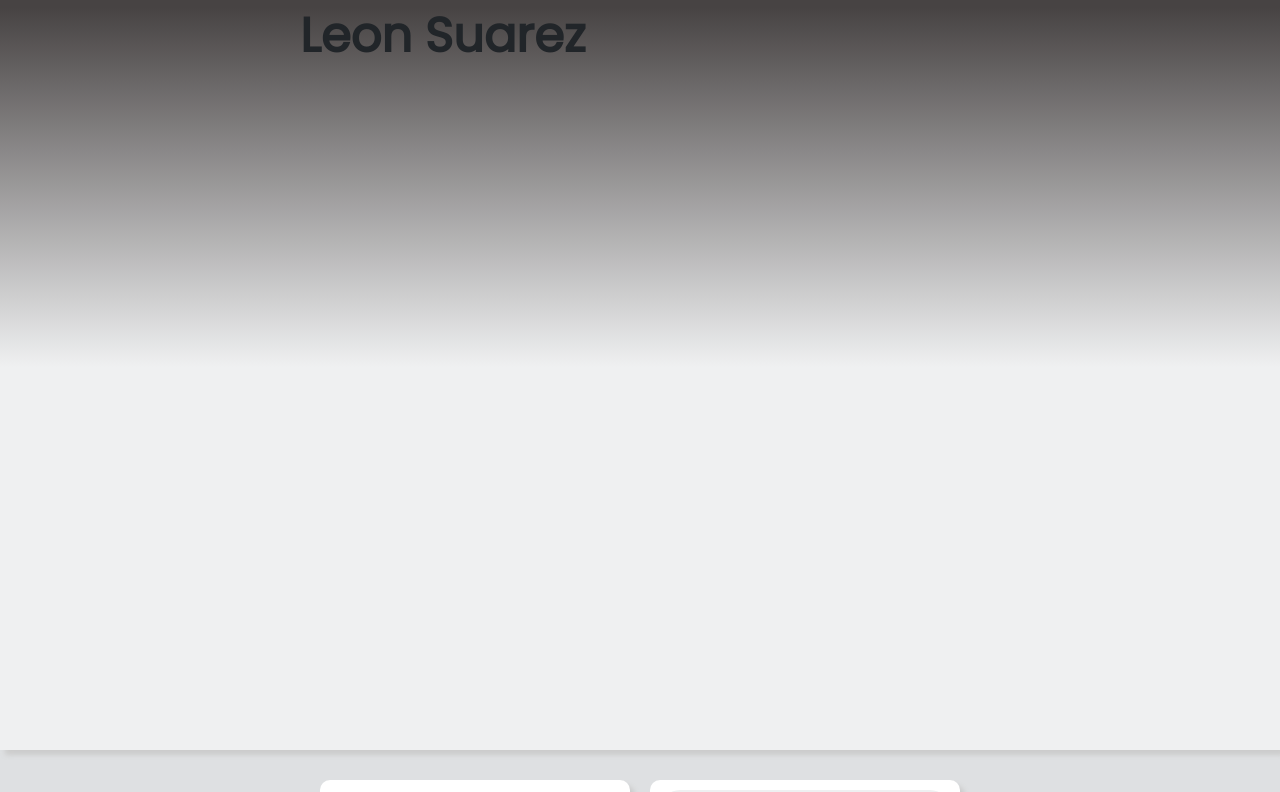
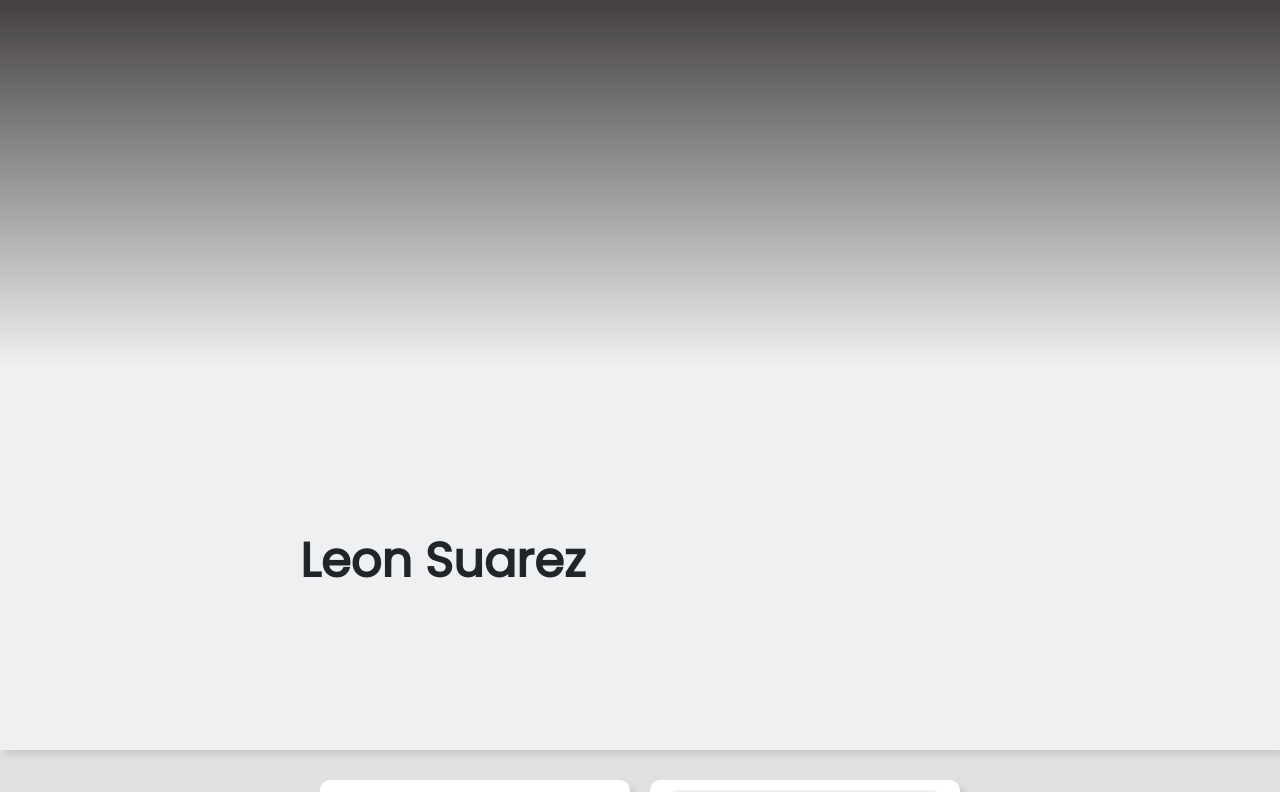
Before and after one commit to leonsuaren/facenote, a React (Create React App) app in the folder client/: page / in a window 1280 px wide. Shown: the top 792 px of the page. Built offline with nearby package versions, Linux system fonts and the light colour scheme.

Commit message:
header all set up

```diff
--- a/client/src/components/header/styles.css
+++ b/client/src/components/header/styles.css
@@ -1,24 +1,28 @@
 /* Responsive Layout */
+.header {
+  grid-area: 1 / 1 / 2 / 7;
+  width: 100%;
+  font-size: 2.5rem;
+  font-weight: bold;
+  box-shadow: 5px 5px 5px #cccccc;
+  background: rgb(255, 255, 255);
+}
+.profile-picture {
+  height: 70%;
+}
+.user-info {
+  height: 30%;
+}
 /* Small Divises */
 @media only screen and (max-width: 600px) {
   .overall-container { padding: 0; }
 
   .header {
-    grid-area: 1 / 1 / 2 / 7;
-    width: 100%;
     height: 550px;
-    font-size: 2.5rem;
-    font-weight: bold;
-    box-shadow: 5px 5px 5px #cccccc;
-    background: rgb(255, 255, 255);
     display: flex;
     flex-direction: column;
-  }
-  .profile-picture {
-    height: 70%;
-  }
-  .user-info {
-    height: 30%;
+    justify-content: center;
+    align-items: center;
   }
 }
 
@@ -26,13 +30,11 @@
   .overall-container { padding: 0; }
 
   .header {
-    grid-area: 1 / 1 / 2 / 7;
-    width: 100%;
     height: 300px;
-    font-size: 2.5rem;
-    font-weight: bold;
-    box-shadow: 5px 5px 5px #cccccc;
-    background: rgb(255, 255, 255);
+    display: flex;
+    flex-direction: column;
+    justify-content: center;
+    align-items: center;
   }
 
 }
@@ -43,28 +45,25 @@
   .overall-container { padding: 0; }
 
   .header {
-    grid-area: 1 / 1 / 2 / 7;
-    width: 100%;
     height: 500px;
-    font-size: 2.5rem;
-    font-weight: bold;
-    box-shadow: 5px 5px 5px #cccccc;
-    background: rgb(255, 255, 255);
+    display: flex;
+    flex-direction: column;
+    justify-content: center;
+    align-items: center;
   }
-
 }
 
 @media only screen and (min-width: 992px) {
   .overall-container { padding: 0; }
 
   .header {
-    grid-area: 1 / 1 / 2 / 7;
-    width: 100%;
     height: 650px;
     font-size: 3rem;
     font-weight: bold;
-    box-shadow: 5px 5px 5px #cccccc;
-    background: rgb(255, 255, 255);
+    display: flex;
+    flex-direction: column;
+    justify-content: center;
+    align-items: flex-start;
   }
 }
 
@@ -74,9 +73,8 @@
 @media only screen and (min-width: 1200px) {
   .overall-container { padding: 0 300px; }
 
+
   .header {
-    grid-area: 1 / 1 / 2 / 7;
-    width: 100%;
     height: 750px;
     font-size: 3rem;
     font-weight: bold;
@@ -88,6 +86,10 @@
     );
     box-shadow: 5px 5px 5px #cccccc;
     margin-bottom: 10px;
+    display: flex;
+    flex-direction: column;
+    justify-content: center;
+    align-items: flex-start;
   }
 
 }
```
